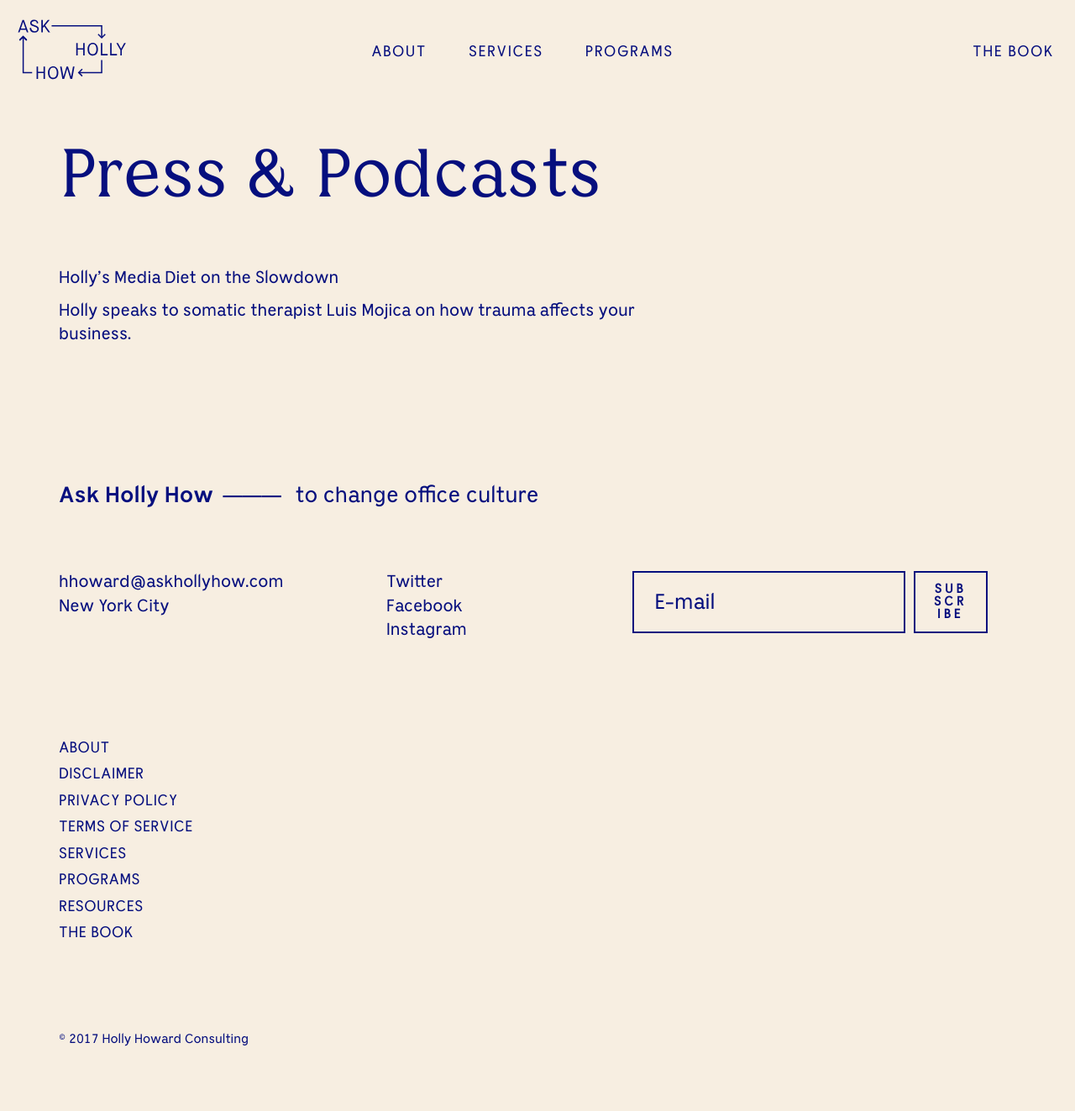
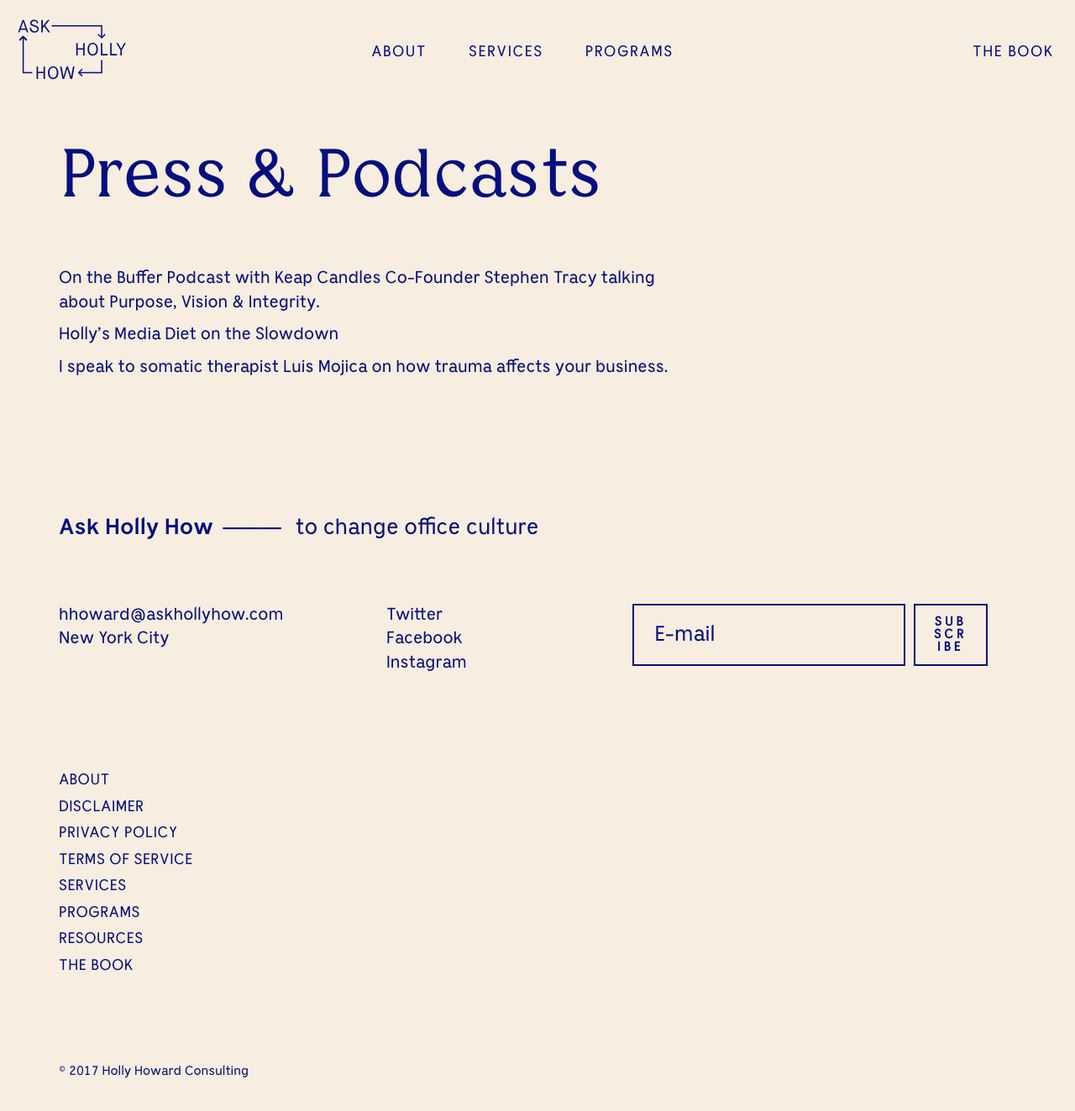
Before and after one commit to hollyhoward78/ask-holly-how, a Jekyll site: the page built from _posts/2021-10-05-press-podcasts.md, in a window 1280 px wide and 1323 px high. Shown: the whole window at 84% size. Built offline with Jekyll 4.4.1, drawn with Linux system fonts in a browser that asks for light colours; a script that is not in the unit is left out; comment, search, counter and statistics services are not loaded.

Commit message:
Update Resources “2021-10-05-press-podcasts”

```diff
--- a/_posts/2021-10-05-press-podcasts.md
+++ b/_posts/2021-10-05-press-podcasts.md
@@ -3,6 +3,8 @@ layout: single
 title: "Press & Podcasts "
 date: 2021-10-05T18:37:46.212Z
 ---
+[On the Buffer Podcast with Keap Candles Co-Founder Stephen Tracy talking about Purpose, Vision & Integrity.](https://fast.wistia.net/embed/channel/sq8ww7evlp?wchannelid=sq8ww7evlp&wmediaid=2pxkgae8gu)
+
 [Holly's Media Diet on the Slowdown](https://www.slowdown.tv/see/holly-howard-media-diet)
 
-[Holly speaks to somatic therapist Luis Mojica on how trauma affects your business. ](https://podcasts.apple.com/us/podcast/ep-37-how-trauma-affects-your-business-holly-howard/id1520796424?i=1000511775926)
+I[ speak to somatic therapist Luis Mojica on how trauma affects your business. ](https://podcasts.apple.com/us/podcast/ep-37-how-trauma-affects-your-business-holly-howard/id1520796424?i=1000511775926)
```
